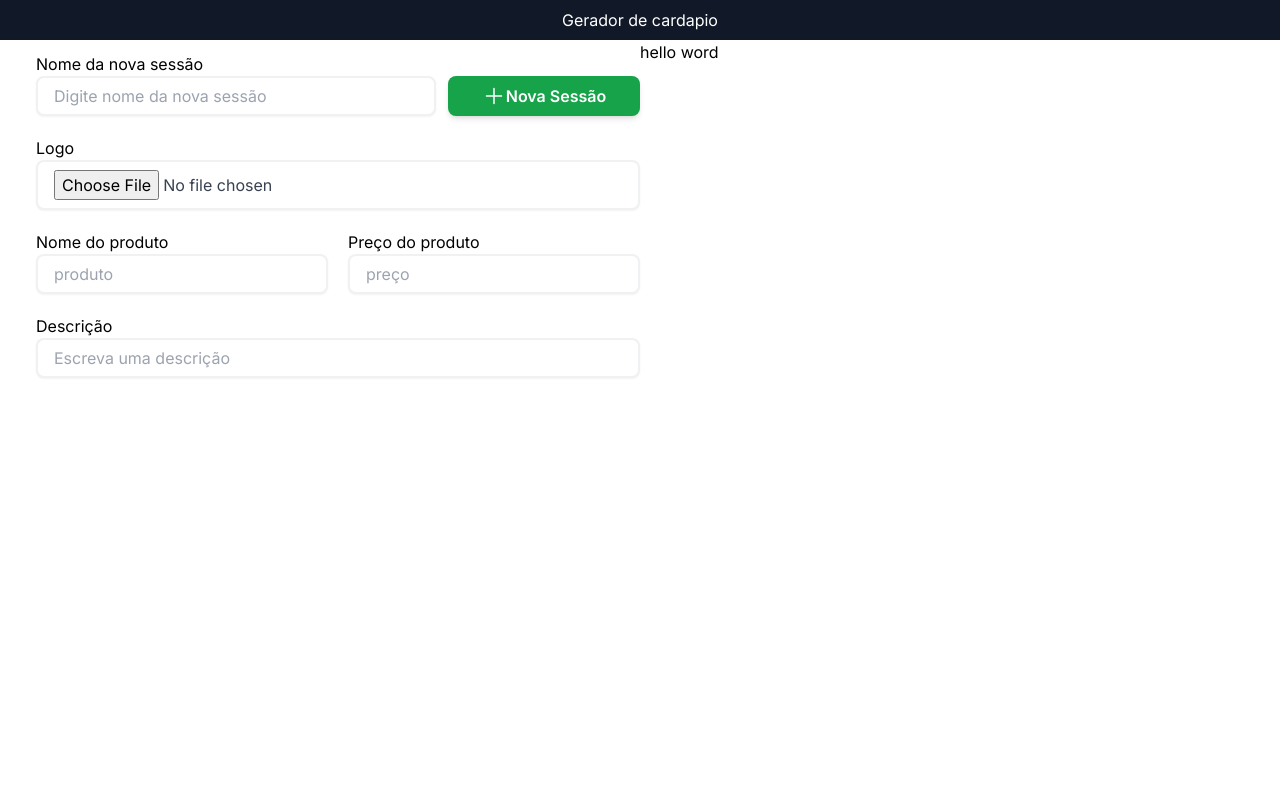
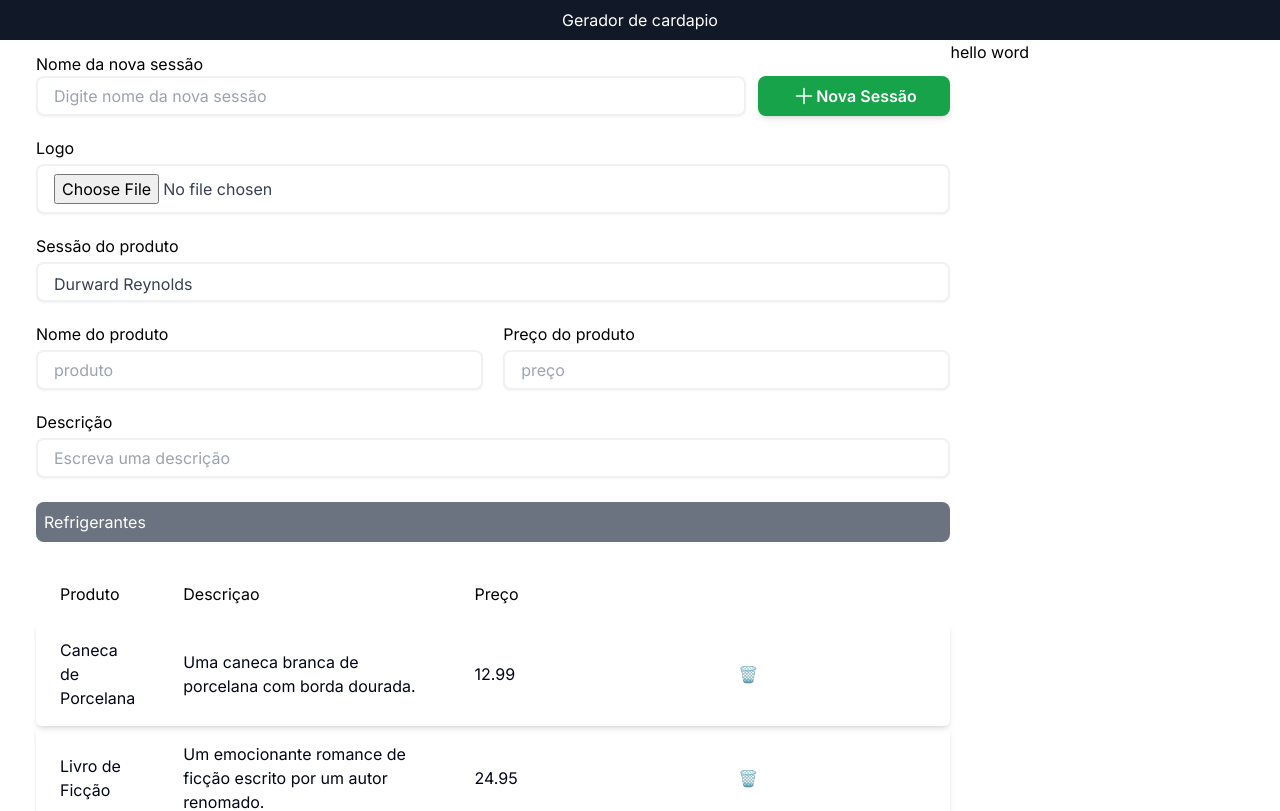
Before and after one commit to victor-souza-dev/menu-online, a Next.js app: page / in a window 1280 px wide. Shown: the top 811 px of the page. Built offline with nearby package versions, Linux system fonts and the light colour scheme.

Commit message:
fix: create item session

```diff
--- a/package.json
+++ b/package.json
@@ -9,6 +9,11 @@
     "lint": "next lint"
   },
   "dependencies": {
+    "@dnd-kit/core": "^6.0.8",
+    "@dnd-kit/sortable": "^7.0.2",
+    "@dnd-kit/utilities": "^3.2.1",
+    "@headlessui/react": "^1.7.16",
+    "@headlessui/tailwindcss": "^0.2.0",
     "@types/node": "20.5.0",
     "@types/react": "18.2.20",
     "@types/react-dom": "18.2.7",
--- a/src/app/page.tsx
+++ b/src/app/page.tsx
@@ -1,13 +1,24 @@
-import { Container } from '@/components/Container'
-import Image from 'next/image'
+
+import { FormCreateSesion } from '@/components/_FormCreateSesion'
+import { SesionItem } from '@/components/_SesionItem'
+
 
 export default function Home() {
   return (
     <>
-    <header className='bg-gray-900 h-10 text-white text-center p-2'>
-      Gerador de cardapio
-    </header>
-     <Container />
+      <header className='bg-gray-900 h-10 text-white text-center p-2'>
+        Gerador de cardapio
+      </header>
+      <div className="flex flex-1 px-9  ">
+        <div>
+          <FormCreateSesion />
+          <SesionItem />
+        </div>
+        <div>
+          hello word
+        </div>
+      </div>
+
     </>
   )
 }
--- a/src/components/Container.tsx
+++ /dev/null
@@ -1,14 +0,0 @@
-import { FormCreateSesion } from "./_FormCreateSesion";
-
-export function Container() {
-  return (
-    <>
-      <div className="grid grid-cols-2 px-9  ">
-          <FormCreateSesion />
-        <div>
-          hello word
-        </div>
-      </div>
-    </>
-  )
-}
--- /dev/null
+++ b/src/components/User.tsx
@@ -0,0 +1,31 @@
+import { useSortable } from "@dnd-kit/sortable";
+import { CSS } from "@dnd-kit/utilities";
+
+function User({ user }: any) {
+  const { attributes, listeners, setNodeRef, transform, transition } =
+    useSortable({ id: user.id });
+
+  const style = {
+    transform: CSS.Transform.toString(transform),
+    transition,
+  };
+
+  return (
+
+    <>
+      <tr style={style}
+        ref={setNodeRef}
+        {...attributes}
+        {...listeners}
+        className="p-4 rounded-md shadow-md my-2 text-slate-950 transition-colors even:bg-secondary-100 hover:bg-secondary-100 even:hover:bg-secondary-200">
+         <td className="px-6 py-4">{user.nome}</td>
+        <td className="px-6 py-4">{user.descricao}</td>
+        <td className="px-6 py-4">{user.preco}</td>
+        <td>🗑️</td>
+      </tr >
+    </>
+
+  );
+}
+
+export default User;
--- a/src/components/_FormCreateSesion.tsx
+++ b/src/components/_FormCreateSesion.tsx
@@ -1,5 +1,7 @@
+
 import { Icos } from "./ui/icons/";
 import { Input } from "./ui/input";
+import { Select } from "./ui/select";
 
 export function FormCreateSesion() {
   return (
@@ -19,6 +21,9 @@ export function FormCreateSesion() {
       <div className="flex flex-col">
         <Input label="Logo" type="file" />
       </div>
+      <div>
+        <Select label="Sessão do produto" />
+      </div>
       <div className="grid grid-cols-2 gap-5">
         <Input label="Nome do produto" type="text" placeholder="produto" />
         <Input label="Preço do produto" type="text" placeholder="preço" />
@@ -26,6 +31,7 @@ export function FormCreateSesion() {
       <div>
         <Input label="Descrição" type="text" placeholder="Escreva uma descrição" />
       </div>
+
     </div>
   )
 }
--- /dev/null
+++ b/src/components/_SesionItem.tsx
@@ -0,0 +1,29 @@
+"use client"
+
+import { App } from './item';
+
+export function SesionItem() {
+  return (
+    <>
+      <div className="mt-6">
+        <div className="bg-gray-500 p-2 rounded-lg text-white">
+          <h1>Refrigerantes</h1>
+        </div>
+        <table className="mt-6 hidden w-full table-auto text-left md:table">
+          <thead>
+            <tr>
+              <th className="w-1/12 px-6 py-4 text-label font-normal text-secondary">Produto</th>
+              <th className="w-1/3 px-6 py-4 text-label font-normal text-secondary">Descriçao</th>
+              <th className="w-1/3 px-6 py-4 text-label font-normal text-secondary">Preço</th>
+              <th className="w-1/3 px-6 py-4 text-label font-normal text-secondary"></th>
+            </tr>
+          </thead>
+          <tbody>
+            <App />
+          </tbody>
+        </table>
+
+      </div>
+    </>
+  )
+}
--- /dev/null
+++ b/src/components/item.tsx
@@ -0,0 +1,86 @@
+import { DndContext, closestCenter } from "@dnd-kit/core";
+import {
+  SortableContext,
+  verticalListSortingStrategy,
+  arrayMove,
+} from "@dnd-kit/sortable";
+import { useState } from "react";
+import User from "./User";
+
+export function App() {
+
+  const [people, setPeople] = useState([
+    {
+      "id": 1,
+      "nome": "Caneca de Porcelana",
+      "descricao": "Uma caneca branca de porcelana com borda dourada.",
+      "preco": 12.99
+    },
+    {
+      "id": 2,
+      "nome": "Livro de Ficção",
+      "descricao": "Um emocionante romance de ficção escrito por um autor renomado.",
+      "preco": 24.95
+    },
+    {
+      "id": 3,
+      "nome": "Livro de Ficção",
+      "descricao": "Um emocionante romance de ficção escrito por um autor renomado.",
+      "preco": 24.95
+    },
+    {
+      "id": 4,
+      "nome": "Livro de Ficção",
+      "descricao": "Um emocionante romance de ficção escrito por um autor renomado.",
+      "preco": 24.95
+    }
+
+
+
+  ]);
+
+  const handleDragEnd = (event: any) => {
+    const { active, over } = event;
+    console.log("active", active.id);
+    console.log("over", over.id);
+
+    if (!active.id !== over.id) {
+      setPeople((people) => {
+        const oldIndex = people.findIndex((person) => person.id === active.id);
+        const newIndex = people.findIndex((person) => person.id === over.id);
+
+        console.log(arrayMove(people, oldIndex, newIndex));
+        return arrayMove(people, oldIndex, newIndex);
+      });
+    }
+
+    console.log("drag end");
+  };
+
+  return (
+
+    <DndContext
+      collisionDetection={closestCenter}
+      onDragEnd={handleDragEnd}
+    >
+
+      <SortableContext
+        items={people}
+        strategy={verticalListSortingStrategy}
+      >
+        {people.map((user) => (
+          <>
+
+              <User key={user.id} user={user} />
+
+
+          </>
+        ))}
+      </SortableContext>
+
+
+    </DndContext>
+
+
+  );
+}
--- /dev/null
+++ b/src/components/ui/Select.tsx
@@ -0,0 +1,66 @@
+'use client'
+import { Fragment, useState } from 'react'
+import { Listbox, Transition } from '@headlessui/react'
+const people = [
+  { id: 1, name: 'Durward Reynolds', unavailable: false },
+  { id: 2, name: 'Kenton Towne', unavailable: false },
+  { id: 3, name: 'Therese Wunsch', unavailable: false },
+  { id: 4, name: 'Benedict Kessler', unavailable: true },
+  { id: 5, name: 'Katelyn Rohan', unavailable: false },
+]
+interface InputProps {
+  label: string
+  placeholder?: string
+
+}
+export function Select({label}:InputProps) {
+  const [selected, setSelected] = useState(people[0])
+  return (
+    <div >
+      <label htmlFor={label}>{label}</label>
+      <Listbox value={selected} onChange={setSelected}>
+        <div className="relative mt-1">
+          <Listbox.Button className="border-2 border-gray-500/10 rounded-lg  flex-1 appearance-none  w-full py-2 px-4 bg-white text-gray-700 placeholder-gray-400 shadow-sm text-base focus:outline-none focus:ring-2 focus:ring-gray-600 focus:border-transparent h-[2.5rem] text-left">
+            <span className="block truncate">{selected.name}</span>
+
+          </Listbox.Button>
+          <Transition
+            as={Fragment}
+            leave="transition ease-in duration-100"
+            leaveFrom="opacity-100"
+            leaveTo="opacity-0"
+          >
+            <Listbox.Options className="absolute mt-1 max-h-60 w-full overflow-auto rounded-md bg-white py-1 text-base shadow-lg ring-1 ring-black ring-opacity-5 focus:outline-none sm:text-sm">
+              {people.map((person, personIdx) => (
+                <Listbox.Option
+                  key={personIdx}
+                  className={({ active }) =>
+                    `relative cursor-default select-none py-2 pl-10 pr-4 ${active ? 'bg-amber-100 text-amber-900' : 'text-gray-900'
+                    }`
+                  }
+                  value={person}
+                >
+                  {({ selected }) => (
+                    <>
+                      <span
+                        className={`block truncate ${selected ? 'font-medium' : 'font-normal'
+                          }`}
+                      >
+                        {person.name}
+                      </span>
+                      {selected ? (
+                        <span className="absolute inset-y-0 left-0 flex items-center pl-3 text-amber-600">
+                          {/* <CheckIcon className="h-5 w-5" aria-hidden="true" /> */}
+                        </span>
+                      ) : null}
+                    </>
+                  )}
+                </Listbox.Option>
+              ))}
+            </Listbox.Options>
+          </Transition>
+        </div>
+      </Listbox>
+    </div>
+  )
+}
--- a/src/components/ui/input.tsx
+++ b/src/components/ui/input.tsx
@@ -5,7 +5,7 @@ interface InputProps {
 }
 export function Input({ label, placeholder, type }: InputProps) {
   return (
-    <div className="flex flex-col">
+    <div className="flex flex-col gap-1">
       <label htmlFor="Nome da  nova sessão">{label}</label>
       {type === 'file'
         ?
--- a/tailwind.config.ts
+++ b/tailwind.config.ts
@@ -11,6 +11,6 @@ const config: Config = {
 
     },
   },
-  plugins: [],
+  plugins: [    require("@headlessui/tailwindcss"),],
 }
 export default config
```
Also changed, not shown: 1 other file (tests, documents, lock files or other folders).
